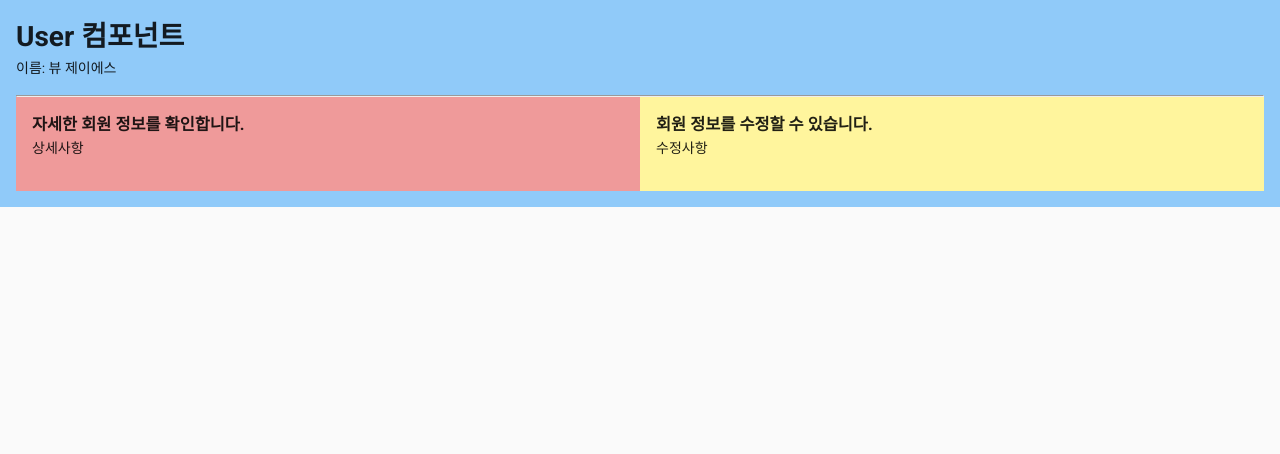
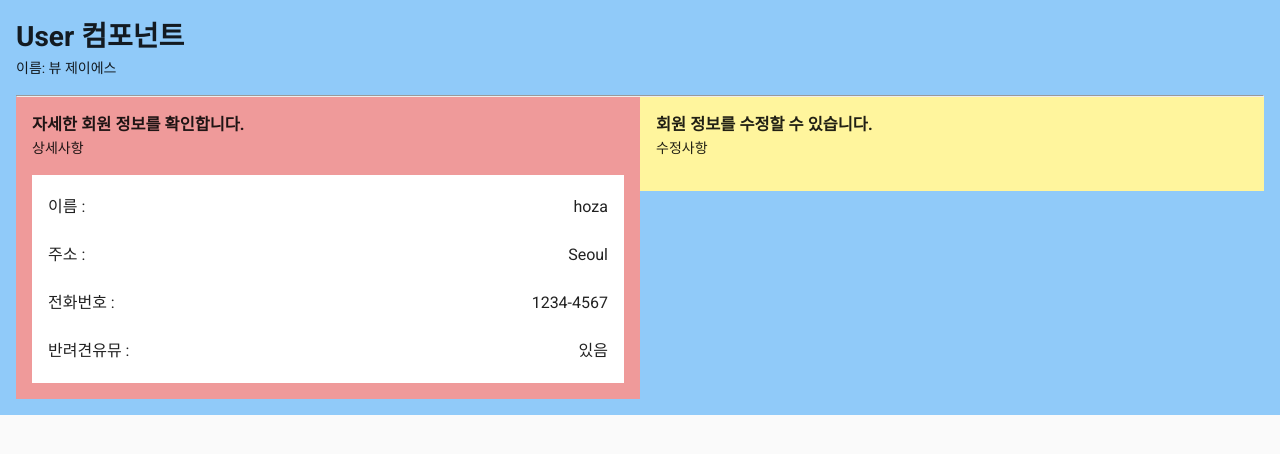
Before and after one commit to allnight123/vue-cli-3.0, a Vue app: page / in a window 1280 px wide. Shown: the top 454 px of the page. Built offline with nearby package versions, Linux system fonts and the light colour scheme.

Commit message:
UserDetail.vue 수정
html
UI 컴포넌트 추가 하여 데이터 바인딩

script
props 로 데이터를 전달 받고
hasDog 함수 추가

```diff
--- a/src/components/UserDetail.vue
+++ b/src/components/UserDetail.vue
@@ -2,18 +2,43 @@
   <div class="red lighten-3 pa-3">
     <h3>자세한 회원 정보를 확인합니다.</h3>
     <p>상세사항</p>
-    <p>{{ nameOfchild }}</p>
-
+    <v-list>
+      <v-list-tile>
+        <v-list-tile-content>이름 :</v-list-tile-content>
+        <v-list-tile-content class="align-end">
+          {{ name }}
+          </v-list-tile-content>
+      </v-list-tile>
+      <v-list-tile>
+        <v-list-tile-content>주소 :</v-list-tile-content>
+        <v-list-tile-content class="align-end"
+          >{{ address }}
+        </v-list-tile-content>
+      </v-list-tile>
+      <v-list-tile>
+        <v-list-tile-content>전화번호 :</v-list-tile-content>
+        <v-list-tile-content class="align-end"
+          >{{ phone }}
+        </v-list-tile-content>
+      </v-list-tile>
+      <v-list-tile>
+        <v-list-tile-content>반려견유뮤 :</v-list-tile-content>
+        <v-list-tile-content class="align-end"
+          >{{ hasDogKr }}
+        </v-list-tile-content>
+      </v-list-tile>
+    </v-list>
   </div>
 </template>
 
 <script>
 export default {
-  props: [ 'nameOfchild' ],           // 값을 받는쪽 에다가 선언해줘야 한다.
-  data() {
-    return {
-      // nameOfchild
-    }
+  props: ["name", "address", "phone", "hasDog"], // 값을 받는쪽 에다가 선언해줘야 한다.
+
+  computed: {
+    hasDogKr() {
+      return this.hasDog === true ? "있음" : "없음";
+    },
   },
-}
+};
 </script>
```
